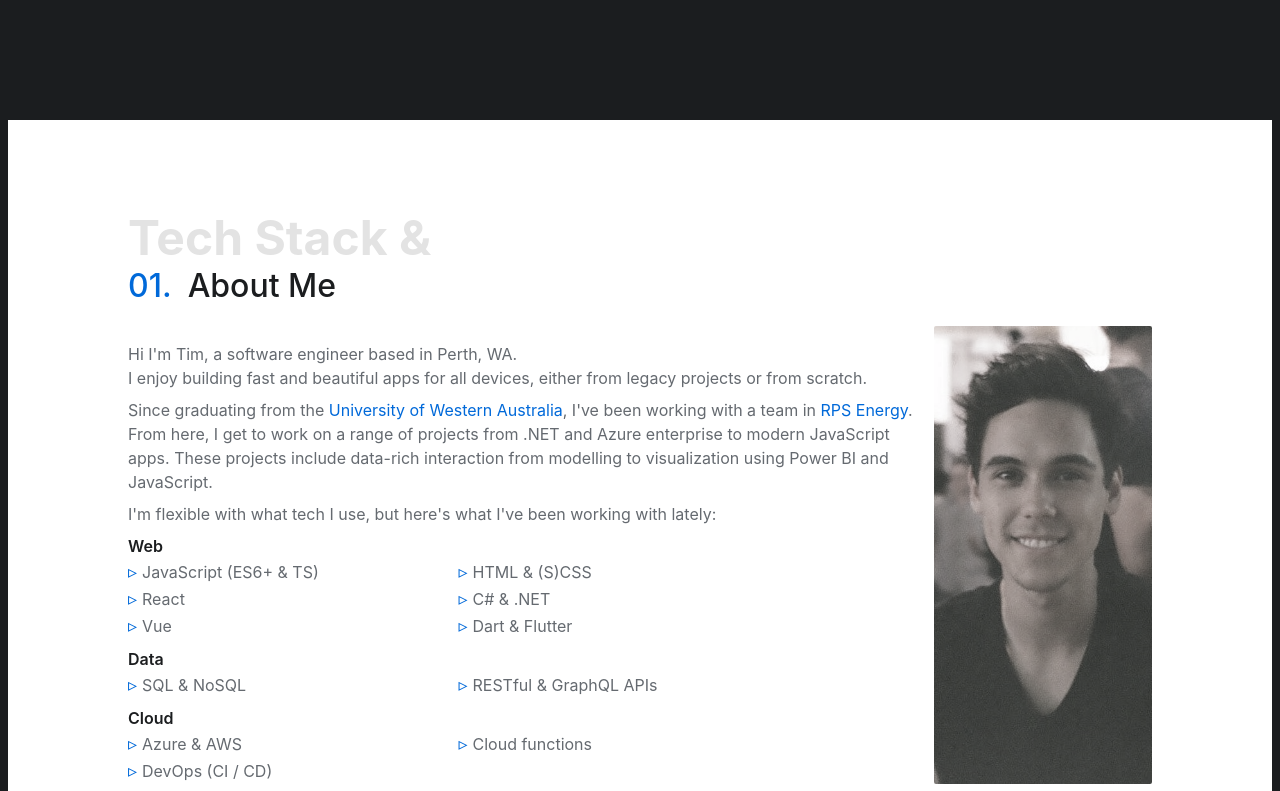
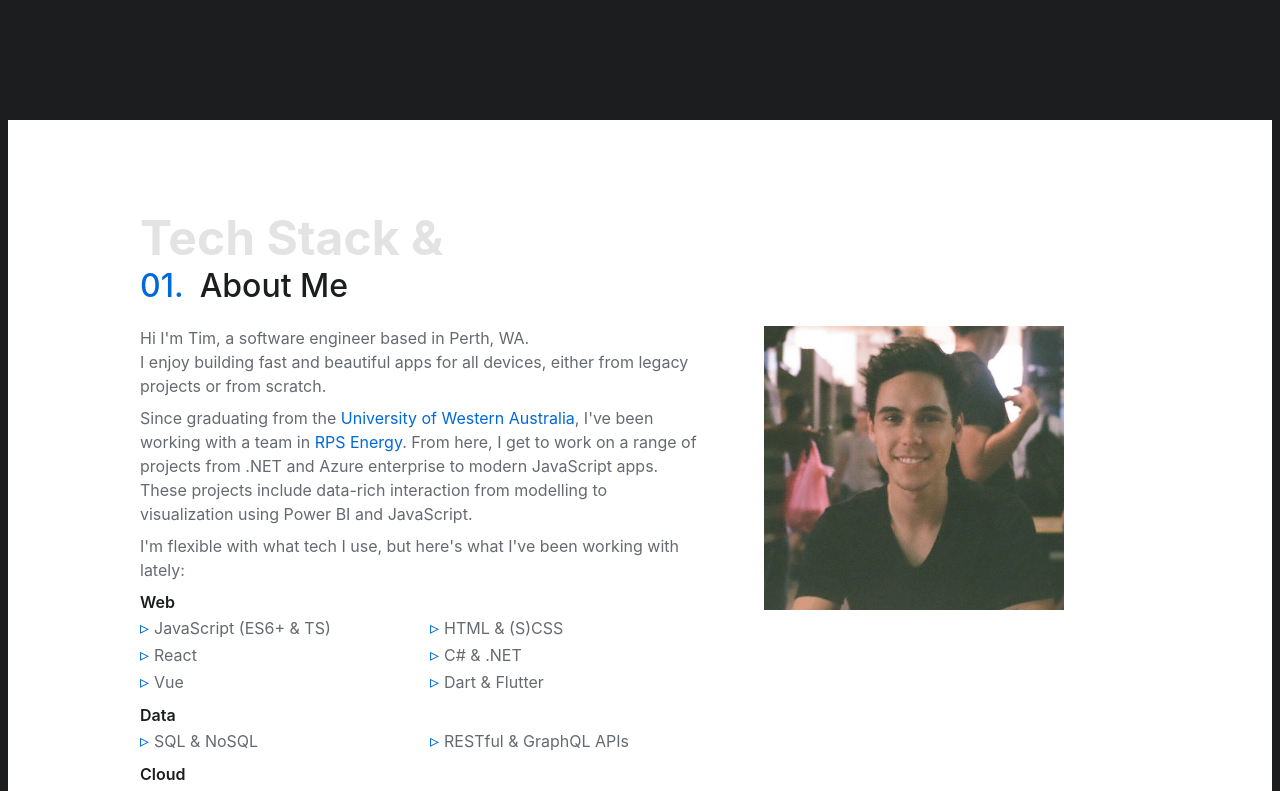
Before and after one commit to timeitel/portfolio, a Next.js app: page / in a window 1280 px wide. Shown: the part 680-1471 px from the top of the page. Built offline with nearby package versions, Linux system fonts and the light colour scheme.

Commit message:
style: about image and text

```diff
--- a/components/aboutme.tsx
+++ b/components/aboutme.tsx
@@ -2,23 +2,20 @@ import styles from '../styles/About.module.scss';
 
 export default function AboutMe() {
   return (
-    <section id={styles.about}>
+    <section id='about' className='bg-white'>
+      <div className={styles.container}>
+        {' '}
         <hgroup>
-        <h2
-          id={styles.title}
-          className='font-black section__title text-c-grey-1'
-        >
+          <h2 className='font-black section__title text-c-grey-1'>
             Tech Stack &
           </h2>
           <h3 className='section__subtitle text-c-dark-1'>
             <span>01.</span>About Me
           </h3>
         </hgroup>
-      <div className={styles.aboutlayout}>
-        <div className='w-1/2:md'>
-          <p className='mt-4'>
-            Hi I'm Tim, a software engineer based in Perth, WA.
-          </p>
+        <div className={styles.aboutcontainer}>
+          <div className={styles.abouttext}>
+            <p>Hi I'm Tim, a software engineer based in Perth, WA.</p>
             <p>
               I enjoy building fast and beautiful apps for all devices, either
               from legacy projects or from scratch.
@@ -29,17 +26,18 @@ export default function AboutMe() {
                 University of Western Australia
               </span>
               , I've been working with a team in{' '}
-            <span className='text-c-blue-1'>RPS Energy</span>. From here, I get
-            to work on a range of projects from .NET and Azure enterprise to
-            modern JavaScript apps. These projects include data-rich interaction
-            from modelling to visualization using Power BI and JavaScript.
+              <span className='text-c-blue-1'>RPS Energy</span>. From here, I
+              get to work on a range of projects from .NET and Azure enterprise
+              to modern JavaScript apps. These projects include data-rich
+              interaction from modelling to visualization using Power BI and
+              JavaScript.
             </p>
             <p className='mt-2'>
-            I'm flexible with what tech I use, but here's what I've been working
-            with lately:
+              I'm flexible with what tech I use, but here's what I've been
+              working with lately:
             </p>
             <h6 className='mt-2 text-c-dark-1 font-semibold'>Web</h6>
-          <ul id={styles.aboutlist} className='list'>
+            <ul className='list'>
               <li>JavaScript (ES6+ & TS)</li>
               <li>React</li>
               <li>Vue</li>
@@ -48,18 +46,22 @@ export default function AboutMe() {
               <li>Dart & Flutter</li>
             </ul>
             <h6 className='mt-2 text-c-dark-1 font-semibold'>Data</h6>
-          <ul id={styles.aboutlist} className='list'>
+            <ul className='list'>
               <li>SQL & NoSQL</li>
               <li>RESTful & GraphQL APIs</li>
             </ul>
             <h6 className='mt-2 text-c-dark-1 font-semibold'>Cloud</h6>
-          <ul id={styles.aboutlist} className='list'>
+            <ul className='list'>
               <li>Azure & AWS</li>
               <li>DevOps (CI / CD)</li>
               <li>Cloud functions</li>
             </ul>
           </div>
-        <div className={styles.profilepic}></div>
+          {/* <div className={styles.profilepic}></div> */}
+          <div className={styles.imagecontainer}>
+            <img src='./static/images/profile-pic.jpg' />
+          </div>
+        </div>
       </div>
     </section>
   );
--- a/components/contact.tsx
+++ b/components/contact.tsx
@@ -28,12 +28,7 @@ export default function Contact() {
           viewBox='0 0 24 24'
           xmlns='http://www.w3.org/2000/svg'
         >
-          <path
-            stroke-linecap='round'
-            stroke-linejoin='round'
-            stroke-width='2'
-            d='M3 8l7.89 5.26a2 2 0 002.22 0L21 8M5 19h14a2 2 0 002-2V7a2 2 0 00-2-2H5a2 2 0 00-2 2v10a2 2 0 002 2z'
-          ></path>
+          <path d='M3 8l7.89 5.26a2 2 0 002.22 0L21 8M5 19h14a2 2 0 002-2V7a2 2 0 00-2-2H5a2 2 0 00-2 2v10a2 2 0 002 2z'></path>
         </svg>
         Say Hello
       </a>
--- a/components/navbar.tsx
+++ b/components/navbar.tsx
@@ -36,12 +36,7 @@ export default function Navbar() {
                 viewBox='0 0 24 24'
                 xmlns='http://www.w3.org/2000/svg'
               >
-                <path
-                  stroke-linecap='round'
-                  stroke-linejoin='round'
-                  stroke-width='2'
-                  d='M10 6H6a2 2 0 00-2 2v10a2 2 0 002 2h10a2 2 0 002-2v-4M14 4h6m0 0v6m0-6L10 14'
-                ></path>
+                <path d='M10 6H6a2 2 0 00-2 2v10a2 2 0 002 2h10a2 2 0 002-2v-4M14 4h6m0 0v6m0-6L10 14'></path>
               </svg>
             </a>
           </li>
@@ -49,7 +44,7 @@ export default function Navbar() {
             <svg
               viewBox='0 0 20 20'
               fill='currentColor'
-              className={`w-6 h-6 ml-3 ${styles.menu}`}
+              className={`w-8 h-8 ml-4 ${styles.menu}`}
             >
               <path d='M3 7a1 1 0 011-1h12a1 1 0 110 2H4a1 1 0 01-1-1zM3 13a1 1 0 011-1h12a1 1 0 110 2H4a1 1 0 01-1-1z'></path>
             </svg>
--- a/styles/About.module.scss
+++ b/styles/About.module.scss
@@ -1,37 +1,40 @@
-#about {
-  background: #fff;
-}
-
-.profilepic {
-  border-radius: 2px;
-  background-image: url('../public/static/images/profile-pic.jpg');
-  background-size: cover;
-  background-position: top center;
-  display: none;
-  width: 650px;
-  filter: grayscale(80%);
+.container {
+  background: white;
+  max-width: 1000px;
+  margin: 0 auto;
 }
 
 #aboutlist {
   columns: 2;
 }
 
-.aboutlayout {
-  display: block;
+.aboutcontainer {
+  display: flex;
+  justify-content: space-between;
 }
 
-@media only screen and (min-width: 550px) {
-  #aboutlist {
-    width: 80%;
-  }
+.abouttext {
+  max-width: 580px;
+}
 
-  .aboutlayout {
-    display: flex;
+.imagecontainer {
+  display: none;
+  margin-left: 60px;
+  width: 40%;
+
+  img {
+    object-fit: cover;
+    object-position: 50% 50%;
+    max-width: 300px;
   }
 }
 
-@media only screen and (min-width: 760px) {
-  .profilepic {
+@media only screen and (min-width: 820px) {
+  .imagecontainer {
     display: block;
   }
+
+  .abouttext {
+    width: 60%;
+  }
 }
--- a/styles/Landing.module.scss
+++ b/styles/Landing.module.scss
@@ -3,11 +3,11 @@
   justify-content: center;
   align-items: center;
   flex-direction: column;
-  margin-top: 20vh;
+  margin-top: 15vh;
   text-align: center;
   line-height: 1;
   font-size: 20vw;
-  color: rgba(15, 16, 17, 0.6);
+  color: var(--c-dark-2);
   font-weight: 700;
 }
 
--- a/styles/shared/_globals.scss
+++ b/styles/shared/_globals.scss
@@ -78,11 +78,15 @@ section {
   }
 }
 
-.list li::before {
-  content: '▹';
-  color: var(--c-blue-1);
-  font-size: 18px;
-  padding-right: 5px;
+.list {
+  columns: 2;
+
+  li::before {
+    content: '▹';
+    color: var(--c-blue-1);
+    font-size: 18px;
+    padding-right: 5px;
+  }
 }
 
 @media only screen and (min-width: $small) {
```
Lines whose indentation alone changed are shown as unchanged.
